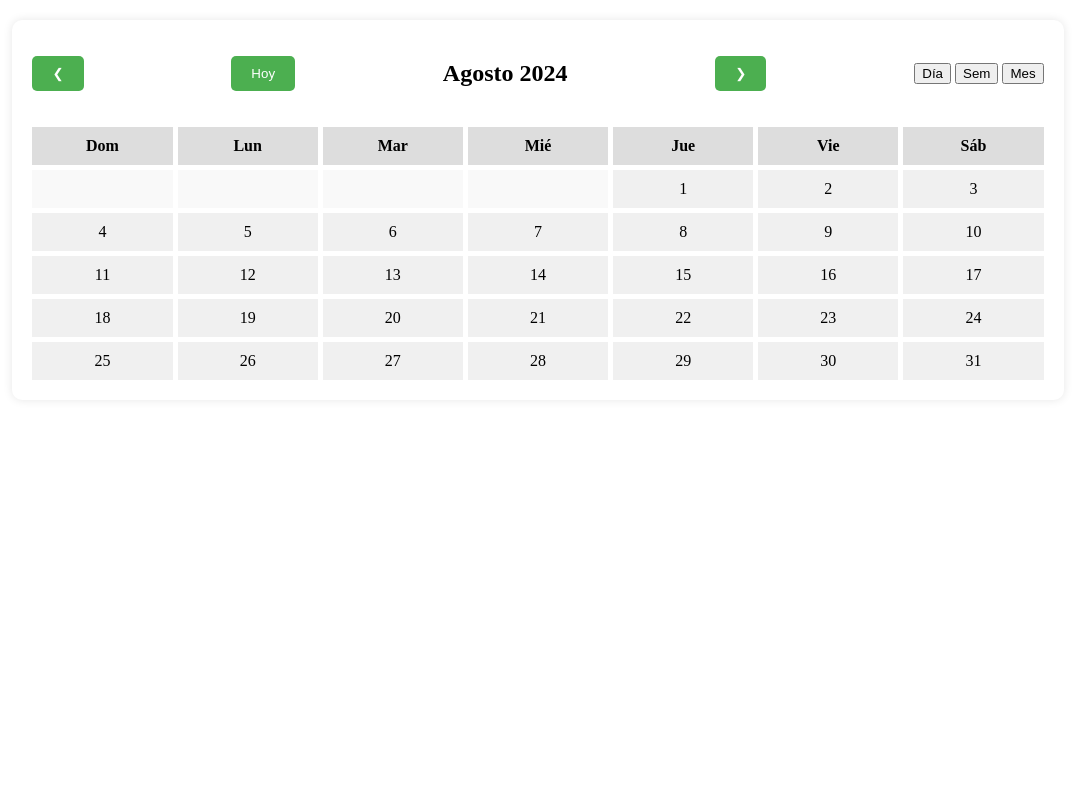
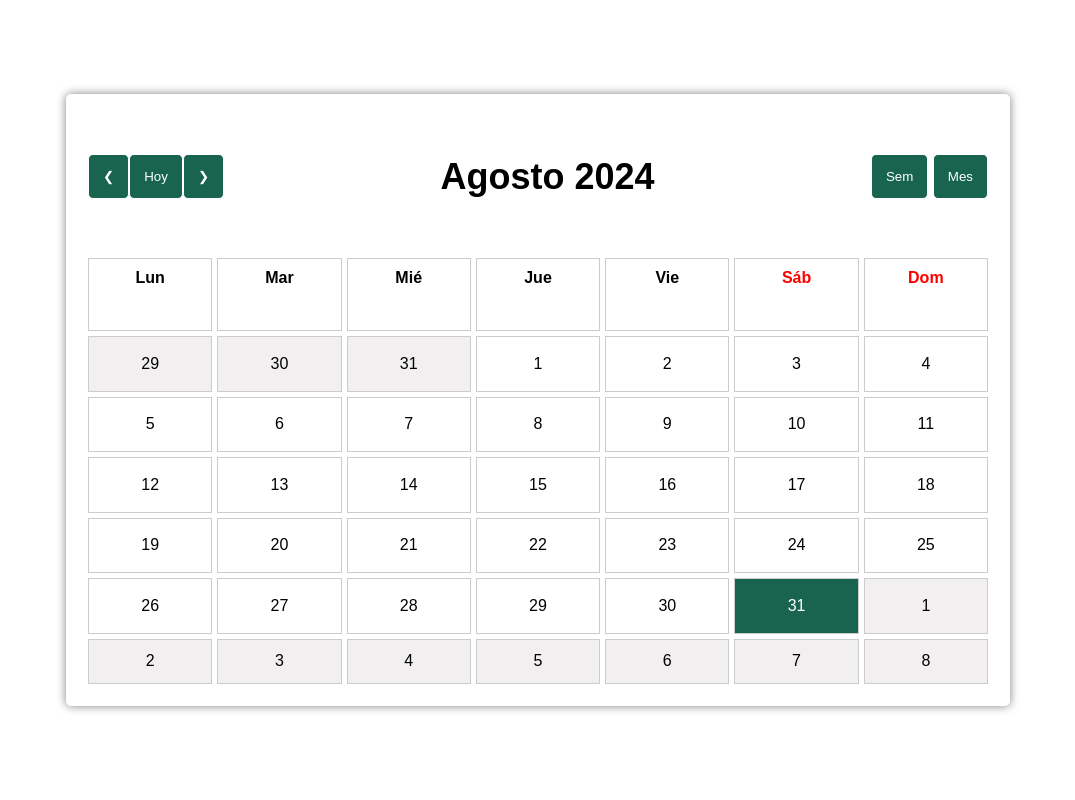
Before and after one commit to Nicolas-Paez/Consultoria, a Django app: page /calendar/ in a window 1280 px wide. Shown: the whole page, without its empty margins (102-1177 px from the left). Run offline with Django 5.2, Linux system fonts and the light colour scheme.

Commit message:
ajustes calendario

```diff
--- a/ortesisWeb/static/css/calendar.css
+++ b/ortesisWeb/static/css/calendar.css
@@ -1,11 +1,20 @@
+body {
+    font-family: Arial;
+    display: flex;
+    justify-content: center;
+    align-items: center;
+    height: 100vh;
+    margin: 0;
+    background-color: white;
+}
+
 /* Contenedor general del calendario */
 .calendar-container {
-    width: 80%;
-    margin: 20px auto;
     background-color: white;
-    padding: 20px;
-    border-radius: 10px;
-    box-shadow: 0px 0px 10px rgba(0, 0, 0, 0.1);
+    border-radius: 5px;
+    box-shadow: 0 0 10px rgba(0 , 0, 0, 0.5);
+    padding: 22px;
+    width: 900px;
 }
 
 /* Encabezado del calendario */
@@ -13,20 +22,28 @@
     display: flex;
     justify-content: space-between;
     align-items: center;
+    margin-bottom: 20px;
 }
-
+.month-header {
+    font-size: 1.5em;
+    text-align: center;
+    flex-grow: 1;
+    padding: 10px 20px;
+    text-decoration-thickness: 1.5px;
+}
 /* Botones de navegación */
 .nav-button {
-    background-color: #4CAF50;
+    background-color: rgb(25, 100, 79);
+    border: 1.5px solid white;
     color: white;
-    border: none;
-    padding: 10px 20px;
+    padding: 14px;
+    cursor: pointer;
     border-radius: 5px;
-    cursor: pointer;
 }
 
 .nav-button:hover {
-    background-color: #45a049;
+    background-color: rgb(25, 100, 79);
+    color: white;
 }
 
 /* Vista del calendario en cuadrícula */
@@ -39,20 +56,25 @@
 
 /* Estilo para los nombres de los días */
 .day-name {
-    background-color: #ddd;
+    background-color: #ffffff;
     padding: 10px;
     text-align: center;
     font-weight: bold;
 }
 
+/* Colorear Sábado y Domingo en rojo */
+.weekend {
+    color: red;
+}
+
 /* Estilo para los días vacíos */
 .empty-day {
-    background-color: #f9f9f9;
+    background-color: #f1efef;
 }
 
 /* Estilo para los días con número */
 .day {
-    background-color: #f0f0f0;
+    background-color: #ffffff;
     padding: 10px;
     text-align: center;
     cursor: pointer;
@@ -62,3 +84,30 @@
 .day:hover {
     background-color: #d1e7dd;
 }
+
+/* Hacer que las celdas de los días sean cuadradas */
+.day, .empty-day, .day-name {
+    width: 100%;
+    padding-bottom: 35%;
+    position: relative;
+    box-sizing: border-box;
+    align-content: center;
+    border: 1px solid #ccc; /* Líneas de la cuadrícula */
+
+}
+
+.day span, .empty-day span, .day-name span {
+    position: absolute;
+    top: 50%;
+    left: 50%;
+    transform: translate(-50%, -50%);
+    display: block;
+
+}
+
+/* Indicar el día actual */
+.today {
+    background-color:rgb(25, 100, 79); /* Color de fondo para el día actual */
+    color: white; /* Color de texto para el día actual */
+    border-radius: 0%; /* Opcional: hacer el día actual circular */
+}
--- a/ortesisWeb/static/js/calendar.js
+++ b/ortesisWeb/static/js/calendar.js
@@ -11,6 +11,9 @@ document.addEventListener('DOMContentLoaded', function () {
         const year = currentDate.getFullYear();
         const month = currentDate.getMonth();
 
+        // Establecer el día actual al primero del mes para evitar problemas de salto de mes
+        currentDate.setDate(1);
+
         // Actualizar el encabezado del calendario con el mes y año actuales
         monthYearLabel.textContent = `${getMonthName(month)} ${year}`;
 
@@ -19,26 +22,38 @@ document.addEventListener('DOMContentLoaded', function () {
     }
 
     function generateMonthView(year, month) {
-        // Obtener el primer día del mes y el número total de días en el mes
-        const firstDay = new Date(year, month, 1).getDay();
+        const firstDayOfMonth = new Date(year, month, 1).getDay();
         const daysInMonth = new Date(year, month + 1, 0).getDate();
 
+        //Lunes como primer dia de la semana
+        const startDay = (firstDayOfMonth + 6) % 7;
+
         let calendarHTML = '<div class="calendar-grid">';
+        const dayNames = ['Lun', 'Mar', 'Mié', 'Jue', 'Vie', 'Sáb', 'Dom'];
 
-        // Nombres de los días de la semana
-        const dayNames = ['Dom', 'Lun', 'Mar', 'Mié', 'Jue', 'Vie', 'Sáb'];
-        dayNames.forEach(day => {
-            calendarHTML += `<div class="day-name">${day}</div>`;
+        dayNames.forEach((day, index) => {
+            const className = index >= 5 ? 'day-name weekend' : 'day-name';
+            calendarHTML += `<div class="${className}">${day}</div>`;
         });
 
-        // Crear los días vacíos antes del primer día del mes
-        for (let i = 0; i < firstDay; i++) {
-            calendarHTML += `<div class="empty-day"></div>`;
+        // Día desde el mes anterior que completa el primer lunes
+        const prevMonthDays = new Date(year, month, 0).getDate();
+        for (let i = startDay; i > 0; i--) {
+            calendarHTML += `<div class="empty-day"><span>${prevMonthDays - i + 1}</span></div>`;
         }
 
-        // Crear los días del mes
+        // Días del mes actual
         for (let day = 1; day <= daysInMonth; day++) {
-            calendarHTML += `<div class="day">${day}</div>`;
+            const isToday = (day === new Date().getDate() && year === new Date().getFullYear() && month === new Date().getMonth());
+            const className = isToday ? 'day today' : 'day';
+            calendarHTML += `<div class="${className}"><span>${day}</span></div>`;
+        }
+
+        // Días del mes siguiente para vista de 6 semanas en todos los meses
+        let nextMonthDay = 1;
+        const totalCells = startDay + daysInMonth;
+        for (let i = totalCells; i < 42; i++) {
+            calendarHTML += `<div class="empty-day"><span>${nextMonthDay++}</span></div>`;
         }
 
         calendarHTML += '</div>';
@@ -53,7 +68,6 @@ document.addEventListener('DOMContentLoaded', function () {
         return monthNames[monthIndex];
     }
 
-    // Listeners para los botones de navegación
     prevButton.addEventListener('click', function () {
         currentDate.setMonth(currentDate.getMonth() - 1);
         updateCalendar();
@@ -69,6 +83,5 @@ document.addEventListener('DOMContentLoaded', function () {
         updateCalendar();
     });
 
-    // Inicializar el calendario con la fecha actual
     updateCalendar();
 });
--- a/ortesisWeb/templates/Calendario2.html
+++ b/ortesisWeb/templates/Calendario2.html
@@ -1,9 +1,11 @@
+{% load static %}
+
 <!DOCTYPE html>
 <html lang="es">
 <head>
     <meta charset="UTF-8">
     <title>Calendario</title>
-    <link rel="stylesheet" href="Calendario2.css">
+    <link rel="stylesheet" href="{% static 'css/Calendario2.css' %}">
 </head>
 <body>
     <div class="contenedor-calendario">
@@ -36,6 +38,6 @@
             </tbody>
         </table>
     </div>
-    <script src="Calendario2.js"></script>
+    <script src="{% static 'js/Calendario2.js' %}"></script>
 </body>
 </html>
--- a/ortesisWeb/templates/calendar.html
+++ b/ortesisWeb/templates/calendar.html
@@ -1,30 +1,35 @@
 {% load static %}
 <!DOCTYPE html>
 <html lang="es">
+
 <head>
     <meta charset="UTF-8">
     <meta name="viewport" content="width=device-width, initial-scale=1.0">
     <title>Calendario</title>
-    <!-- Enlace al archivo CSS -->
     <link rel="stylesheet" href="{% static 'css/calendar.css' %}">
 </head>
+
 <body>
     <div class="calendar-container">
         <div class="calendar-header">
             <button id="prev" class="nav-button">&#10094;</button>
             <button id="today" class="nav-button">Hoy</button>
-            <h2 id="month-year">Agosto 2024</h2>
             <button id="next" class="nav-button">&#10095;</button>
+            <div class="month-header">
+                <h2 id="month-year">Agosto 2024</h2>
+            </div>
             <div class="view-options">
-                <button id="day-view">Día</button>
-                <button id="week-view">Sem</button>
-                <button id="month-view">Mes</button>
+                <button id="week-view" class="nav-button">Sem</button>
+                <button id="month-view" class="nav-button">Mes</button>
             </div>
         </div>
         <div id="calendar"></div>
+
+
+
     </div>
 
-    <!-- Enlace al archivo JS -->
     <script src="{% static 'js/calendar.js' %}"></script>
 </body>
+
 </html>
--- a/ortesisWeb/urls.py
+++ b/ortesisWeb/urls.py
@@ -8,4 +8,5 @@ urlpatterns = [
     path("admin/", admin.site.urls),
     path('login/', login_view, name='login'),
     path('calendar/', calendar_view, name='calendar'),
+    path('calendar2/', calendar_view2, name='Calendario2'),
 ]
--- a/ortesisWeb/views.py
+++ b/ortesisWeb/views.py
@@ -6,3 +6,7 @@ def login_view(request):
 def calendar_view(request):
     # Lógica para el calendario
     return render(request, 'calendar.html')
+
+def calendar_view2(request):
+    # Lógica para el calendario
+    return render(request, 'Calendario2.html')
```
Also changed, not shown: 1 other file.
